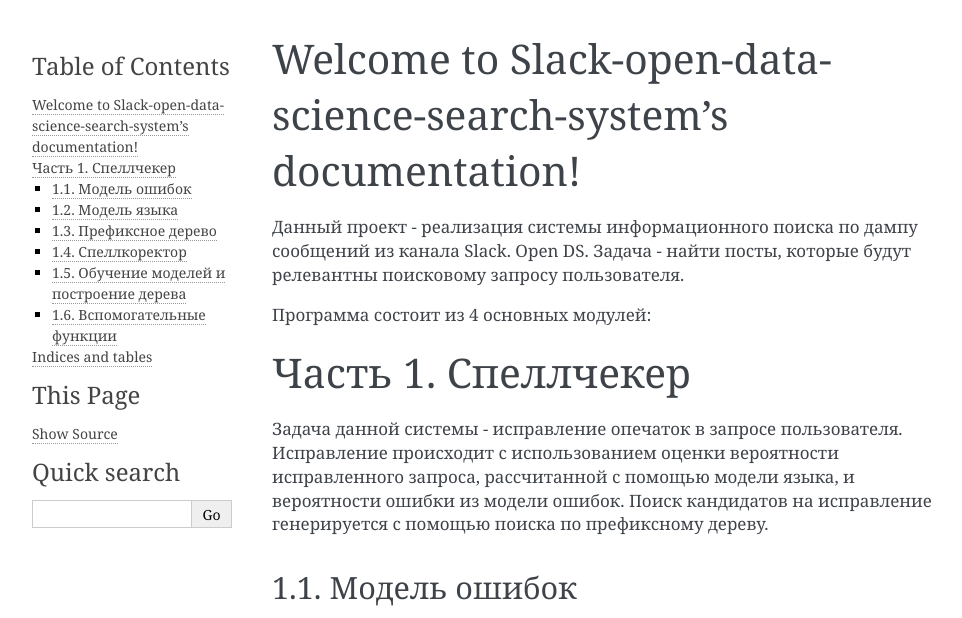
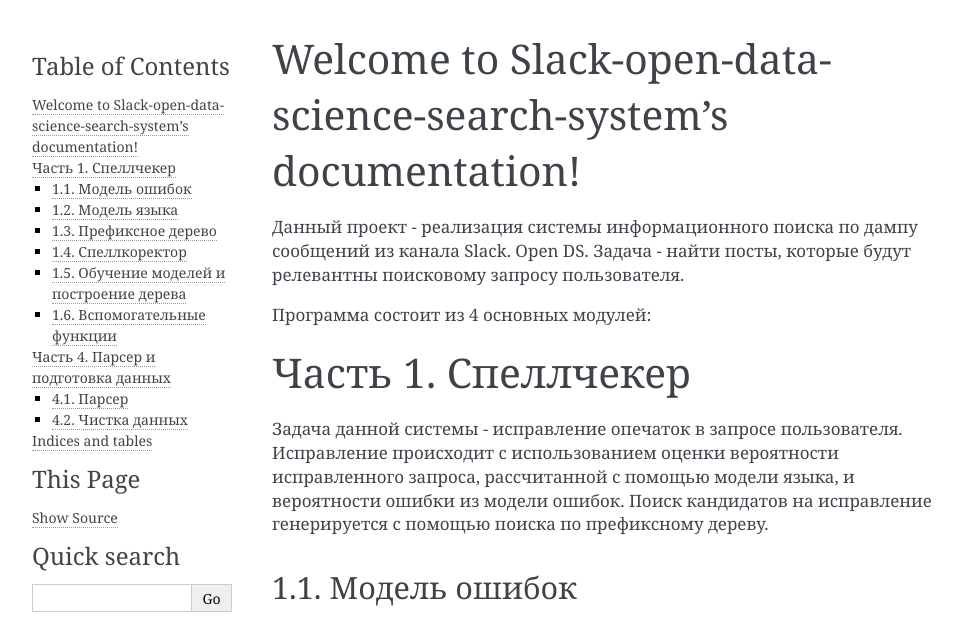
Before and after one commit to DenisRogozhin/Slack-open-data-science-search-system, a Sphinx documentation site: the page built from doc/index.rst, in a window 1280 px wide and 1400 px high. Shown: the top 618 px of the window, without its empty margins (148-1110 px from the left). Built offline with Sphinx 7.4.7, drawn with Linux system fonts in a browser that asks for light colours; some of the changed text lies outside the part shown; grey boxes are pictures that could not be loaded.

Commit message:
Add doc to index doc (DenisRogozhin#29)

```diff
--- a/doc/index.rst
+++ b/doc/index.rst
@@ -63,6 +63,24 @@
     :members:
     :undoc-members:
 
+
+Часть 4. Парсер и подготовка данных
+========================================
+
+4.1. Парсер
+------------------
+
+.. automodule:: parser
+    :members:
+    :undoc-members:
+
+4.2. Чистка данных
+------------------
+
+.. automodule:: clean
+    :members:
+    :undoc-members:
+
 Indices and tables
 ==================
 
```
